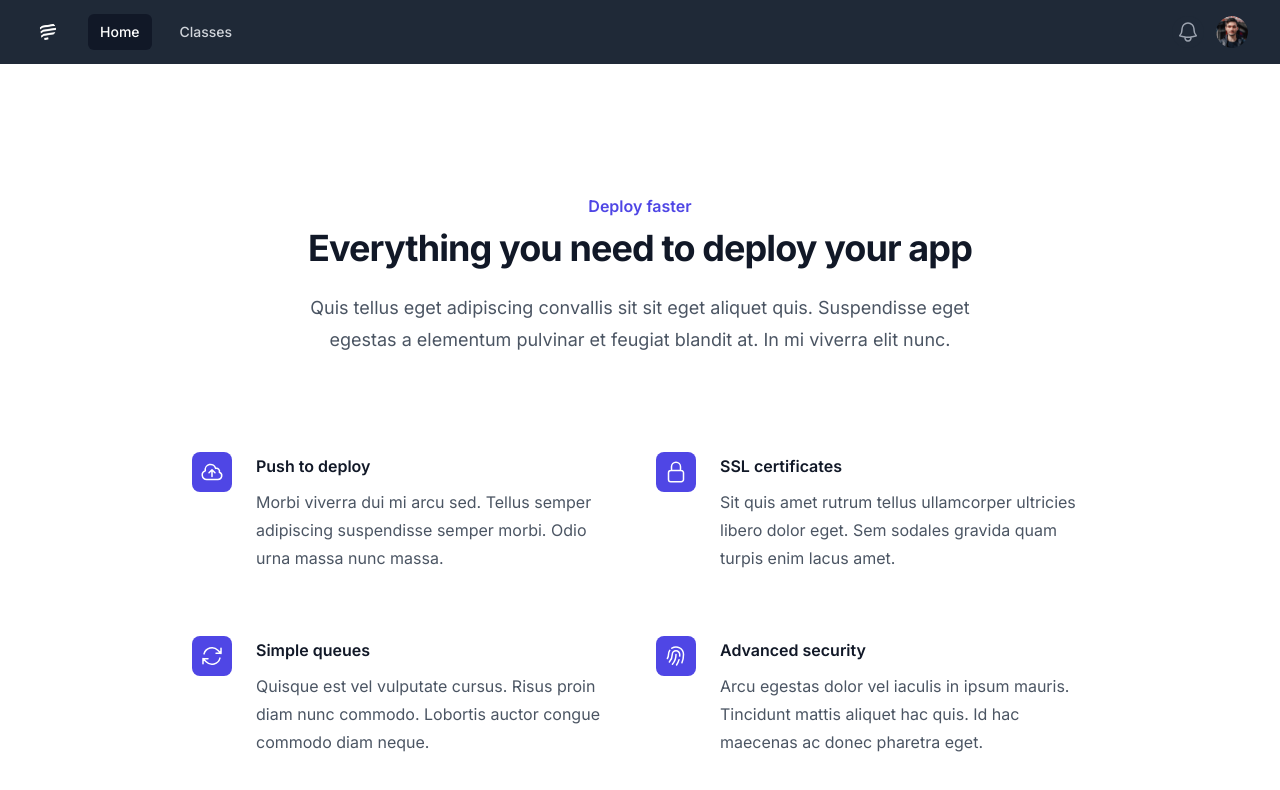
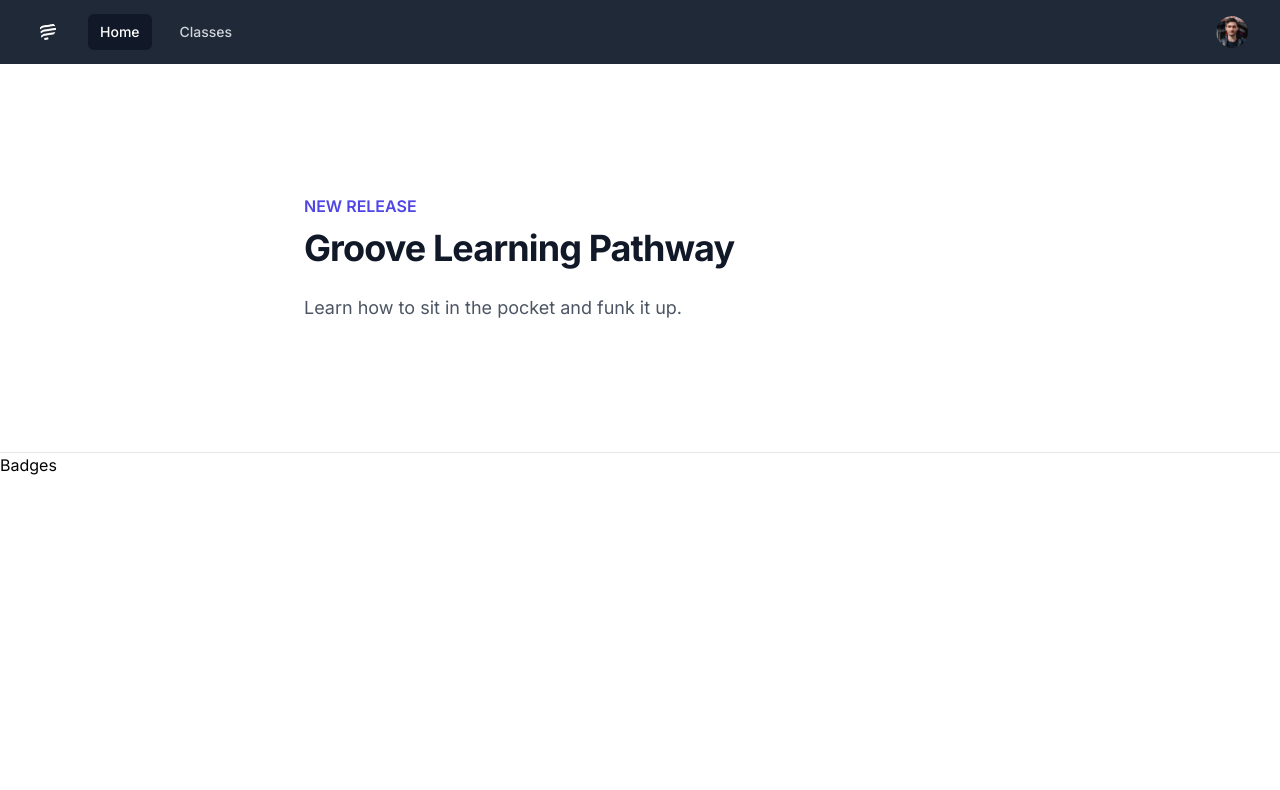
Before and after one commit to joelaul/pickupmusic, a Next.js app: page / in a window 1280 px wide. Shown: the top 790 px of the page. Built offline with nearby package versions, Linux system fonts and the light colour scheme.

Commit message:
Scaffold Badges component

```diff
--- a/src/app/page.tsx
+++ b/src/app/page.tsx
@@ -1,130 +1,27 @@
-import Image from 'next/image';
+import Badges from '@/components/Badges/Badges';
 
 export default function Home() {
   return (
     <main>
-      <div className="bg-white py-24 sm:py-32">
+      <div className="py-24 sm:py-32">
         <div className="mx-auto max-w-7xl px-6 lg:px-8">
-          <div className="mx-auto max-w-2xl lg:text-center">
+          <div className="mx-auto max-w-2xl">
             <h2 className="text-base font-semibold leading-7 text-indigo-600">
-              Deploy faster
+              NEW RELEASE
             </h2>
             <p className="mt-2 text-3xl font-bold tracking-tight text-gray-900 sm:text-4xl">
-              Everything you need to deploy your app
+              Groove Learning Pathway
             </p>
             <p className="mt-6 text-lg leading-8 text-gray-600">
-              Quis tellus eget adipiscing convallis sit sit eget aliquet quis.
-              Suspendisse eget egestas a elementum pulvinar et feugiat blandit
-              at. In mi viverra elit nunc.
+              Learn how to sit in the pocket and funk it up.
             </p>
-          </div>
-          <div className="mx-auto mt-16 max-w-2xl sm:mt-20 lg:mt-24 lg:max-w-4xl">
-            <dl className="grid max-w-xl grid-cols-1 gap-x-8 gap-y-10 lg:max-w-none lg:grid-cols-2 lg:gap-y-16">
-              <div className="relative pl-16">
-                <dt className="text-base font-semibold leading-7 text-gray-900">
-                  <div className="absolute left-0 top-0 flex h-10 w-10 items-center justify-center rounded-lg bg-indigo-600">
-                    <svg
-                      className="h-6 w-6 text-white"
-                      fill="none"
-                      viewBox="0 0 24 24"
-                      stroke-width="1.5"
-                      stroke="currentColor"
-                      aria-hidden="true"
-                    >
-                      <path
-                        stroke-linecap="round"
-                        stroke-linejoin="round"
-                        d="M12 16.5V9.75m0 0l3 3m-3-3l-3 3M6.75 19.5a4.5 4.5 0 01-1.41-8.775 5.25 5.25 0 0110.233-2.33 3 3 0 013.758 3.848A3.752 3.752 0 0118 19.5H6.75z"
-                      />
-                    </svg>
-                  </div>
-                  Push to deploy
-                </dt>
-                <dd className="mt-2 text-base leading-7 text-gray-600">
-                  Morbi viverra dui mi arcu sed. Tellus semper adipiscing
-                  suspendisse semper morbi. Odio urna massa nunc massa.
-                </dd>
-              </div>
-              <div className="relative pl-16">
-                <dt className="text-base font-semibold leading-7 text-gray-900">
-                  <div className="absolute left-0 top-0 flex h-10 w-10 items-center justify-center rounded-lg bg-indigo-600">
-                    <svg
-                      className="h-6 w-6 text-white"
-                      fill="none"
-                      viewBox="0 0 24 24"
-                      stroke-width="1.5"
-                      stroke="currentColor"
-                      aria-hidden="true"
-                    >
-                      <path
-                        stroke-linecap="round"
-                        stroke-linejoin="round"
-                        d="M16.5 10.5V6.75a4.5 4.5 0 10-9 0v3.75m-.75 11.25h10.5a2.25 2.25 0 002.25-2.25v-6.75a2.25 2.25 0 00-2.25-2.25H6.75a2.25 2.25 0 00-2.25 2.25v6.75a2.25 2.25 0 002.25 2.25z"
-                      />
-                    </svg>
-                  </div>
-                  SSL certificates
-                </dt>
-                <dd className="mt-2 text-base leading-7 text-gray-600">
-                  Sit quis amet rutrum tellus ullamcorper ultricies libero dolor
-                  eget. Sem sodales gravida quam turpis enim lacus amet.
-                </dd>
-              </div>
-              <div className="relative pl-16">
-                <dt className="text-base font-semibold leading-7 text-gray-900">
-                  <div className="absolute left-0 top-0 flex h-10 w-10 items-center justify-center rounded-lg bg-indigo-600">
-                    <svg
-                      className="h-6 w-6 text-white"
-                      fill="none"
-                      viewBox="0 0 24 24"
-                      stroke-width="1.5"
-                      stroke="currentColor"
-                      aria-hidden="true"
-                    >
-                      <path
-                        stroke-linecap="round"
-                        stroke-linejoin="round"
-                        d="M16.023 9.348h4.992v-.001M2.985 19.644v-4.992m0 0h4.992m-4.993 0l3.181 3.183a8.25 8.25 0 0013.803-3.7M4.031 9.865a8.25 8.25 0 0113.803-3.7l3.181 3.182m0-4.991v4.99"
-                      />
-                    </svg>
-                  </div>
-                  Simple queues
-                </dt>
-                <dd className="mt-2 text-base leading-7 text-gray-600">
-                  Quisque est vel vulputate cursus. Risus proin diam nunc
-                  commodo. Lobortis auctor congue commodo diam neque.
-                </dd>
-              </div>
-              <div className="relative pl-16">
-                <dt className="text-base font-semibold leading-7 text-gray-900">
-                  <div className="absolute left-0 top-0 flex h-10 w-10 items-center justify-center rounded-lg bg-indigo-600">
-                    <svg
-                      className="h-6 w-6 text-white"
-                      fill="none"
-                      viewBox="0 0 24 24"
-                      stroke-width="1.5"
-                      stroke="currentColor"
-                      aria-hidden="true"
-                    >
-                      <path
-                        stroke-linecap="round"
-                        stroke-linejoin="round"
-                        d="M7.864 4.243A7.5 7.5 0 0119.5 10.5c0 2.92-.556 5.709-1.568 8.268M5.742 6.364A7.465 7.465 0 004.5 10.5a7.464 7.464 0 01-1.15 3.993m1.989 3.559A11.209 11.209 0 008.25 10.5a3.75 3.75 0 117.5 0c0 .527-.021 1.049-.064 1.565M12 10.5a14.94 14.94 0 01-3.6 9.75m6.633-4.596a18.666 18.666 0 01-2.485 5.33"
-                      />
-                    </svg>
-                  </div>
-                  Advanced security
-                </dt>
-                <dd className="mt-2 text-base leading-7 text-gray-600">
-                  Arcu egestas dolor vel iaculis in ipsum mauris. Tincidunt
-                  mattis aliquet hac quis. Id hac maecenas ac donec pharetra
-                  eget.
-                </dd>
-              </div>
-            </dl>
           </div>
         </div>
       </div>
+
+      <hr />
+
+      <Badges />
     </main>
   );
 }
--- /dev/null
+++ b/src/components/Badges/Badges.tsx
@@ -0,0 +1,3 @@
+export default function Badges() {
+  return <div>Badges</div>;
+}
--- a/src/components/Nav/Nav.tsx
+++ b/src/components/Nav/Nav.tsx
@@ -65,14 +65,6 @@ export const Nav = () => {
                 </div>
               </div>
               <div className="absolute inset-y-0 right-0 flex items-center pr-2 sm:static sm:inset-auto sm:ml-6 sm:pr-0">
-                <button
-                  type="button"
-                  className="rounded-full bg-gray-800 p-1 text-gray-400 hover:text-white focus:outline-none focus:ring-2 focus:ring-white focus:ring-offset-2 focus:ring-offset-gray-800"
-                >
-                  <span className="sr-only">View notifications</span>
-                  <BellIcon className="h-6 w-6" aria-hidden="true" />
-                </button>
-
                 {/* Profile dropdown */}
                 <Menu as="div" className="relative ml-3">
                   <div>
```
Also changed, not shown: public/splash.jpg (added).
